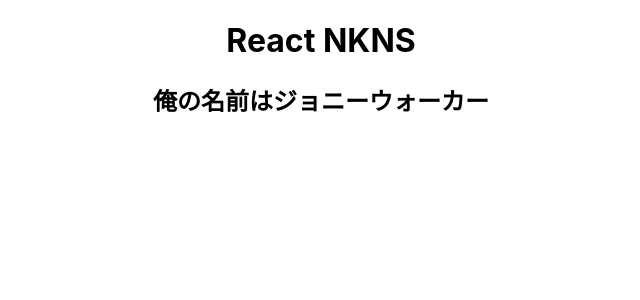
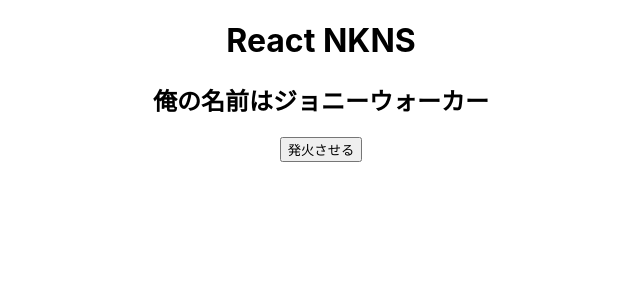
Before and after one commit to BoxPistols/React-udy-apps-nakas-R314, a React (Create React App) app: page / in a window 1280 px wide. Shown: the top 300 px of the page, without its empty margins (319-959 px from the left). Built offline with nearby package versions, Linux system fonts and the light colour scheme.

Commit message:
method test

```diff
--- a/src/components/dev.jsx
+++ b/src/components/dev.jsx
@@ -7,10 +7,16 @@
             name: "ジョニーウォーカー"
         }
     }
+
+    // method
+    onClickAction(){
+        alert("Ulyhhh!")
+    }
     render() {
         return (
         <div>
             <h2>俺の名前は{this.state.name}</h2>
+            <button onClick={this.onClickAction}>発火させる</button>
         </div>)
     }
 }
```
Also changed, not shown: 1 other file (tests, documents, lock files or other folders).
